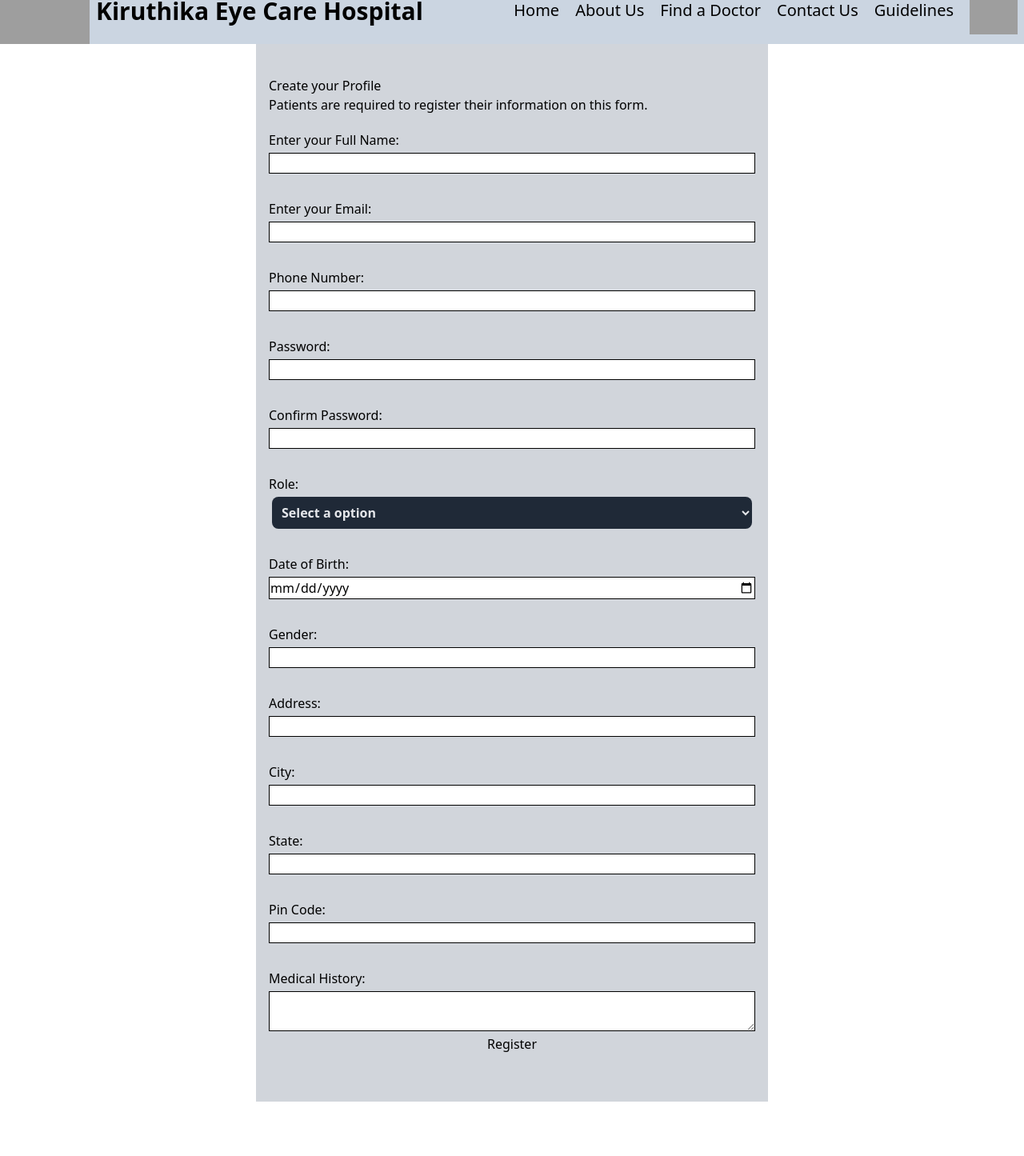
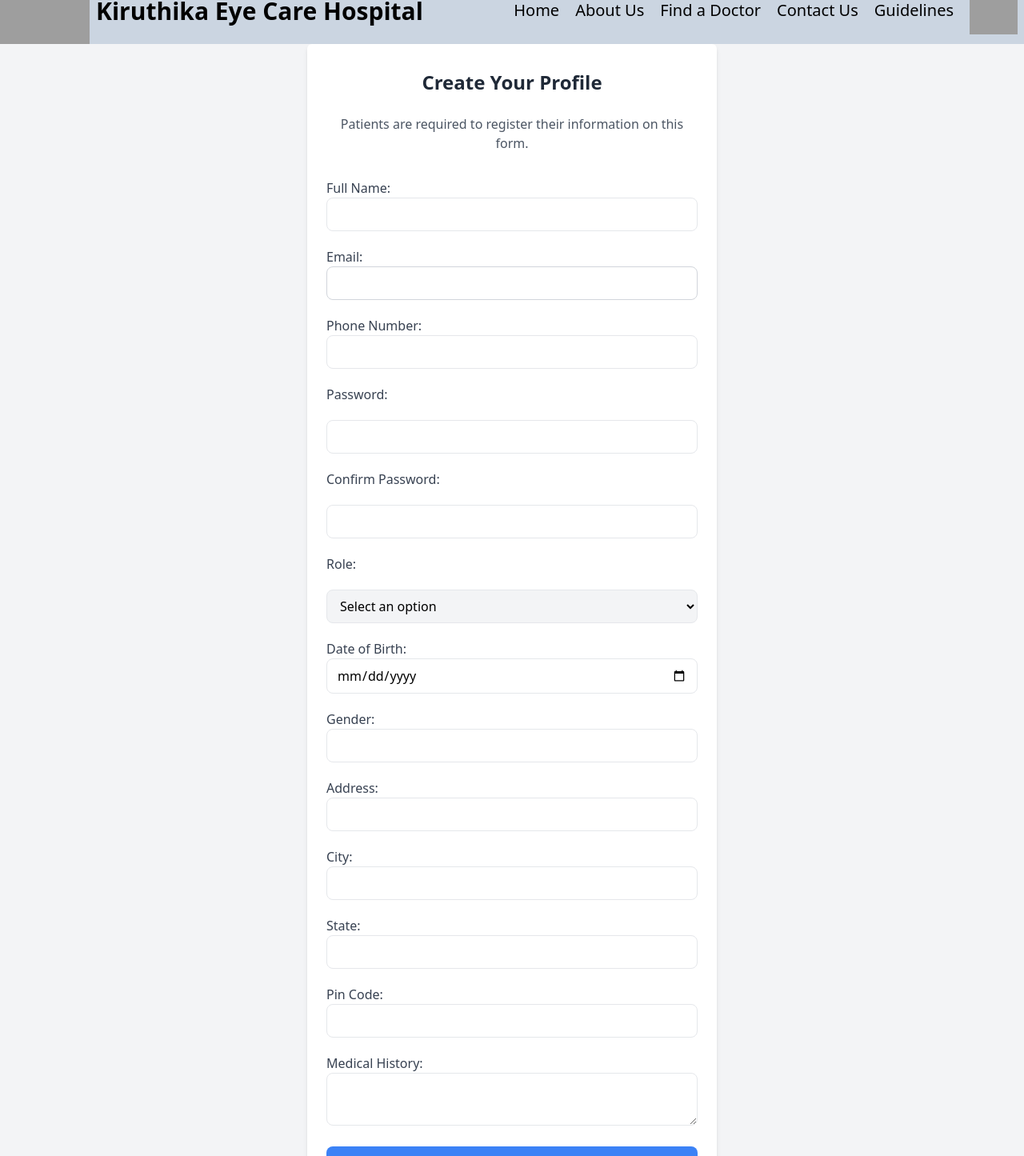
Before and after one commit to muthu050700/VisionCare-Eye-Hospital---FE, a React (Vite) app: page /register in a window 1280 px wide. Shown: the part 29-1474 px from the top of the page at 80% size. Before the commit the page ends 1406 px from the top, so only its background shows below. Built offline with nearby package versions, Linux system fonts and the light colour scheme; no server answers; grey boxes are pictures that could not be loaded.

Commit message:
styled a register componet form and login componet form and validated the email,password and dateofbirth

```diff
--- a/src/Components/APIs/apis.js
+++ b/src/Components/APIs/apis.js
@@ -39,6 +39,7 @@ export const patientLoginApi = async (patientCredentials) => {
     throw new Error("Invalid Credentials or somthing went wrong");
   } else {
     const data = await res.json();
+    console.log(data);
     localStorage.setItem("token", data.tokenLogin);
     return data;
   }
--- a/src/Components/Login and Register/Login.jsx
+++ b/src/Components/Login and Register/Login.jsx
@@ -26,9 +26,9 @@ const Login = () => {
         const { email, password } = loginFormDetails;
         const res = await patientLoginApi({ email, password });
         alert(res.msg);
-        const patientJSON = JSON.stringify(res.patient);
+        const patientJSON = JSON.stringify(res.user);
         localStorage.setItem("userEmail", JSON.parse(patientJSON).email);
-        localStorage.setItem("userLogged", JSON.stringify(res.patient.Role));
+        localStorage.setItem("userLogged", JSON.stringify(res.user.Role));
         localStorage.setItem("userType", JSON.parse(patientJSON).Role);
         navigate("/");
       } catch (e) {
@@ -58,32 +58,46 @@ const Login = () => {
   // }
 
   return (
-    <div className="px-4 py-10 bg-gray-300 w-6/12 flex flex-col m-auto">
-      <h1>Login</h1>
-      <form
-        className="flex flex-col py-5 gap-1"
-        onSubmit={handleLoginFormSubmit}
-      >
-        <label>Email:</label>
+    <div className="min-h-screen flex items-center justify-center bg-gray-100">
+      <div className="px-6 py-10 bg-white shadow-lg rounded-lg w-full max-w-md">
+        <h1 className="text-2xl font-bold mb-5 text-center text-gray-800">
+          Login
+        </h1>
+        <form className="flex flex-col gap-4" onSubmit={handleLoginFormSubmit}>
+          <div>
+            <label className="block text-sm font-medium text-gray-700">
+              Email:
+            </label>
             <input
               type="email"
               name="email"
               value={loginFormDetails.email}
-          className=" border-black border"
+              className="mt-1 block w-full px-4 py-2 border border-gray-300 rounded-lg shadow-sm focus:outline-none focus:ring-2 focus:ring-blue-400 focus:border-transparent"
               onChange={(e) => handleLoginFormChange(e)}
+              required
             />
-        <br />
-        <label>Password:</label>
+          </div>
+          <div>
+            <label className="block text-sm font-medium text-gray-700">
+              Password:
+            </label>
             <input
               type="password"
               name="password"
               value={loginFormDetails.password}
-          className=" border-black border"
+              className="mt-1 block w-full px-4 py-2 border border-gray-300 rounded-lg shadow-sm focus:outline-none focus:ring-2 focus:ring-blue-400 focus:border-transparent"
               onChange={(e) => handleLoginFormChange(e)}
-        />{" "}
-        <br />
-        <button type="submit">Login</button>
+              required
+            />
+          </div>
+          <button
+            type="submit"
+            className="mt-5 w-full px-4 py-2 bg-blue-600 text-white font-semibold rounded-lg shadow-md hover:bg-blue-700 focus:outline-none focus:ring-2 focus:ring-blue-400 focus:ring-opacity-75"
+          >
+            Login
+          </button>
         </form>
+      </div>
     </div>
   );
 };
--- a/src/Components/Login and Register/Register.jsx
+++ b/src/Components/Login and Register/Register.jsx
@@ -1,7 +1,7 @@
 import React, { useState } from "react";
 import { createPatientApi } from "../APIs/apis";
 import { Navigate, useNavigate } from "react-router-dom";
-import { checkVaildData } from "./validate";
+import { checkValidData } from "./validate";
 const initialFormDetails = {
   fullName: "",
   phoneNumber: "",
@@ -30,6 +30,25 @@ const Register = () => {
   const isAuthenticated = Boolean(localStorage.getItem("userType"));
   // handle change in form field details
 
+  const checkAge = (dateOfBirth) => {
+    const dob = new Date(dateOfBirth);
+    const today = new Date();
+    const age = today.getFullYear() - dob.getFullYear();
+    const monthDifference = today.getMonth() - dob.getMonth();
+    const dayDifference = today.getDate() - dob.getDate();
+
+    if (monthDifference < 0 || (monthDifference === 0 && dayDifference < 0)) {
+      return "Enter valid date";
+    }
+
+    // If age is less than 18, return an error message
+    if (age < 18) {
+      return "You must be at least 18 years old to register.";
+    }
+
+    return null; // Age is valid
+  };
+
   const handleFormChange = (e) => {
     setFormDetails({
       ...formDetails,
@@ -41,191 +60,278 @@ const Register = () => {
   //Handle form submit
   const handleFormSubmit = async (e) => {
     e.preventDefault();
-    const message = checkVaildData(formDetails.email, formDetails.password);
-    setErrorMessage(message);
-    if (message) return;
 
-    //Checking wheather the password and confirm password is same or not
+    // Reset error message initially
+    setErrorMessage("");
+
+    // Validate email and password
+    const validationMessage = checkValidData(
+      formDetails.email,
+      formDetails.password
+    );
+    console.log("validationMessage", validationMessage);
+    if (validationMessage) {
+      setErrorMessage(validationMessage);
+      return;
+    }
+    console.log(formDetails.password !== formDetails.confirmPassword);
+    // Ensure passwords match
     if (formDetails.password !== formDetails.confirmPassword) {
-      alert("Password do not match");
+      setErrorMessage("Passwords do not match");
       return;
     }
 
-    //checking wheather the user is seleting the role or not
+    // Ensure a role is selected
     if (role === "option") {
-      setErrorMessage("Please select the role");
+      setErrorMessage("Please select a valid role");
+      return;
+    }
+    // Validate age (only allow registration if user is 18 or older)
+    const ageValidationMessage = checkAge(formDetails.dateOfBirth);
+    console.log(ageValidationMessage);
+    if (ageValidationMessage) {
+      setErrorMessage(ageValidationMessage);
       return;
     }
 
     try {
-      delete formDetails.confirmPassword;
-      const res = await createPatientApi(formDetails, formDetails.Role);
-      //Checking wheather the patient profile is already exist or not
-      if (res.status !== 409) {
-        //if not it execute this
+      const { confirmPassword, ...userDetails } = formDetails; // Exclude confirmPassword from API payload
+      const res = await createPatientApi(userDetails, role); // Use the selected role directly
+
+      // Check if profile is already registered
+      if (res.status === 409) {
+        setErrorMessage(res.msg);
+      } else {
         alert(`${role} profile registered successfully`);
-        localStorage.setItem("role", formDetails.Role);
+        localStorage.setItem("role", role); // Store role in local storage
         navigate("/login");
-      } else {
-        //otherwise it will execute this
-        alert(res.msg);
-        return;
       }
-    } catch (e) {
-      alert("Something went wrong");
+    } catch (error) {
+      setErrorMessage("Something went wrong during registration");
+    } finally {
+      setFormDetails(initialFormDetails); // Reset form after submission
     }
-    setFormDetails(initialFormDetails);
   };
 
   if (isAuthenticated) {
     return <Navigate to="/" />;
   }
   return (
-    <div className="">
-      <div className="px-4 py-10 bg-gray-300 w-6/12 flex flex-col m-auto">
-        <h1>Create your Profile</h1>
-        <p>Patients are required to register their information on this form.</p>
-        <form className="flex flex-col py-5 gap-1" onSubmit={handleFormSubmit}>
-          <label>Enter your Full Name:</label>
+    <div className="min-h-screen bg-gray-100 flex items-center justify-center">
+      <div className="px-6 py-8 bg-white shadow-md rounded-md w-full max-w-lg">
+        <h1 className="text-2xl font-bold text-center text-gray-800 mb-6">
+          Create Your Profile
+        </h1>
+        <p className="text-center text-gray-600 mb-8">
+          Patients are required to register their information on this form.
+        </p>
+        <form className="space-y-5" onSubmit={handleFormSubmit}>
+          {/* Full Name */}
+          <div>
+            <label className="block font-medium text-gray-700">
+              Full Name:
+            </label>
             <input
               type="text"
               name="fullName"
               value={formDetails.fullName}
-            className=" border-black border"
+              className="w-full px-3 py-2 border rounded-lg focus:outline-none focus:ring focus:border-blue-300"
               onChange={(e) => handleFormChange(e)}
               required
-          />{" "}
-          <br />
-          <label>Enter your Email:</label>
+            />
+          </div>
+
+          {/* Email */}
+          <div>
+            <label className="block font-medium text-gray-700">Email:</label>
             <input
               type="email"
               name="email"
               value={formDetails.email}
-            className=" border-black border"
+              className={`w-full border border-gray-300 rounded-lg p-2 text-gray-700 focus:outline-none focus:ring-2 focus:ring-blue-500 ${
+                errorMessage === "Email is not valid" ? "border-red-500" : ""
+              }`}
               onChange={(e) => handleFormChange(e)}
-            required
             />
             {errorMessage === "Email is not valid" && (
-            <p className=" text-red-500 font-bold">{errorMessage}</p>
+              <p className="text-red-500 mt-1">{errorMessage}</p>
             )}
-          <br />
-          <label>Phone Number:</label>{" "}
+          </div>
+
+          {/* Phone Number */}
+          <div>
+            <label className="block font-medium text-gray-700">
+              Phone Number:
+            </label>
             <input
               type="number"
               name="phoneNumber"
               value={formDetails.phoneNumber}
-            className=" border-black border"
+              className="w-full px-3 py-2 border rounded-lg focus:outline-none focus:ring focus:border-blue-300"
               onChange={(e) => handleFormChange(e)}
               required
-          />{" "}
-          <br />
-          <label>Password:</label>
+            />
+          </div>
+
+          {/* Password */}
+          <label className="block font-medium text-gray-700">Password:</label>
           <input
             type="password"
             name="password"
             value={formDetails.password}
-            className=" border-black border"
+            className={`w-full px-3 py-2 border rounded-lg focus:outline-none focus:ring focus:border-blue-300 ${
+              errorMessage === "Passwords do not match" ? "border-red-500" : ""
+            }`}
             onChange={(e) => handleFormChange(e)}
-            required
-          />{" "}
-          {errorMessage === "Password is not valid" && (
-            <p className=" text-red-500 font-bold">{errorMessage}</p>
-          )}
-          <br />
-          <label>Confirm Password:</label>
+          />
+
+          <label className="block font-medium text-gray-700">
+            Confirm Password:
+          </label>
           <input
             type="password"
             name="confirmPassword"
             value={formDetails.confirmPassword}
-            className=" border-black border"
+            className={`w-full px-3 py-2 border rounded-lg focus:outline-none focus:ring focus:border-blue-300 ${
+              errorMessage === "Passwords do not match" ? "border-red-500" : ""
+            }`}
             onChange={(e) => handleFormChange(e)}
-            required
-          />{" "}
-          <br />
-          <label>Role:</label>
+          />
+          {errorMessage === "Passwords do not match" && (
+            <p className="text-red-500">{errorMessage}</p>
+          )}
+          {errorMessage === "Password is not valid" && (
+            <p className="text-red-500">{errorMessage}</p>
+          )}
+
+          {/* Role */}
+          <label className="block font-medium text-gray-700">Role:</label>
           <select
-            className="mx-1 px-2 py-2 sm:py-2 rounded-lg bg-gray-800 border-gray-800 text-gray-200 font-bold"
+            className={`w-full px-3 py-2 bg-gray-100 border rounded-lg focus:outline-none focus:ring focus:border-blue-300 ${
+              errorMessage === "Please select a valid role"
+                ? "border-red-500"
+                : ""
+            }`}
             onChange={(e) => setRole(e.target.value)}
           >
-            <option value="option">Select a option</option>
+            <option value="option">Select an option</option>
             <option value="patients">Patient</option>
             <option value="doctors">Doctor</option>
             <option value="admins">Admin</option>
           </select>
-          {errorMessage === "Please select the role" && (
-            <p className=" text-red-500 font-bold">{errorMessage}</p>
+          {errorMessage === "Please select a valid role" && (
+            <p className="text-red-500">{errorMessage}</p>
           )}
-          <br />
-          <label>Date of Birth:</label>
+          {/* Date of Birth */}
+          <div>
+            <label className="block font-medium text-gray-700">
+              Date of Birth:
+            </label>
             <input
               type="date"
               name="dateOfBirth"
               value={formDetails.dateOfBirth}
-            className=" border-black border"
+              className="w-full px-3 py-2 border rounded-lg focus:outline-none focus:ring focus:border-blue-300"
               onChange={(e) => handleFormChange(e)}
               required
-          />{" "}
-          <br />
-          <label>Gender:</label>
+            />
+            {errorMessage ===
+              "You must be at least 18 years old to register." && (
+              <p className="text-red-500">{errorMessage}</p>
+            )}
+            {errorMessage === "Enter valid date" && (
+              <p className="text-red-500">{errorMessage}</p>
+            )}
+          </div>
+
+          {/* Gender */}
+          <div>
+            <label className="block font-medium text-gray-700">Gender:</label>
             <input
               type="text"
               name="gender"
               value={formDetails.gender}
-            className=" border-black border"
+              className="w-full px-3 py-2 border rounded-lg focus:outline-none focus:ring focus:border-blue-300"
               onChange={(e) => handleFormChange(e)}
               required
-          />{" "}
-          <br />
-          <label>Address:</label>
+            />
+          </div>
+
+          {/* Address */}
+          <div>
+            <label className="block font-medium text-gray-700">Address:</label>
             <input
               type="text"
               name="address"
               value={formDetails.address}
-            className=" border-black border"
+              className="w-full px-3 py-2 border rounded-lg focus:outline-none focus:ring focus:border-blue-300"
               onChange={(e) => handleFormChange(e)}
               required
-          />{" "}
-          <br />
-          <label>City:</label>
+            />
+          </div>
+
+          {/* City */}
+          <div>
+            <label className="block font-medium text-gray-700">City:</label>
             <input
               type="text"
               name="city"
               value={formDetails.city}
-            className=" border-black border"
+              className="w-full px-3 py-2 border rounded-lg focus:outline-none focus:ring focus:border-blue-300"
               onChange={(e) => handleFormChange(e)}
               required
-          />{" "}
-          <br />
-          <label>State:</label>
+            />
+          </div>
+
+          {/* State */}
+          <div>
+            <label className="block font-medium text-gray-700">State:</label>
             <input
               type="text"
               name="state"
               value={formDetails.state}
-            className=" border-black border"
+              className="w-full px-3 py-2 border rounded-lg focus:outline-none focus:ring focus:border-blue-300"
               onChange={(e) => handleFormChange(e)}
               required
-          />{" "}
-          <br />
-          <label>Pin Code:</label>
+            />
+          </div>
+
+          {/* Pin Code */}
+          <div>
+            <label className="block font-medium text-gray-700">Pin Code:</label>
             <input
               type="number"
               name="pinCode"
               value={formDetails.pinCode}
-            className=" border-black border"
+              className="w-full px-3 py-2 border rounded-lg focus:outline-none focus:ring focus:border-blue-300"
               onChange={(e) => handleFormChange(e)}
               required
-          />{" "}
-          <br />
-          <label>Medical History:</label>
+            />
+          </div>
+
+          {/* Medical History */}
+          <div>
+            <label className="block font-medium text-gray-700">
+              Medical History:
+            </label>
             <textarea
-            type="string"
               name="medicalHistory"
               value={formDetails.medicalHistory}
-            className=" border-black border"
+              className="w-full px-3 py-2 border rounded-lg focus:outline-none focus:ring focus:border-blue-300"
               onChange={(e) => handleFormChange(e)}
               required
-          />{" "}
-          <button type="submit">Register</button>
+            />
+          </div>
+
+          {/* Submit Button */}
+          <div className="text-center">
+            <button
+              type="submit"
+              className="w-full bg-blue-500 text-white px-4 py-2 rounded-lg hover:bg-blue-600 transition duration-300"
+            >
+              Register
+            </button>
+          </div>
         </form>
       </div>
     </div>
--- a/src/Components/Login and Register/validate.jsx
+++ b/src/Components/Login and Register/validate.jsx
@@ -1,11 +1,12 @@
-export const checkVaildData = (email, password) => {
+export const checkValidData = (email, password) => {
+  console.log(email, password);
   const isEmailValid =
     /^[a-zA-Z0-9.!#$%&'*+/=?^_`{|}~-]+@[a-zA-Z0-9-]+(?:\.[a-zA-Z0-9-]+)*$/.test(
       email
     );
   const isPasswordValid =
     /^(?=.*\d)(?=.*[a-z])(?=.*[A-Z])(?=.*[a-zA-Z]).{8,}$/.test(password);
-
+  console.log(isEmailValid, isPasswordValid);
   if (!isEmailValid) return "Email is not valid";
   if (!isPasswordValid) return "Password is not valid";
   return null;
```
Lines whose indentation alone changed are shown as unchanged.
